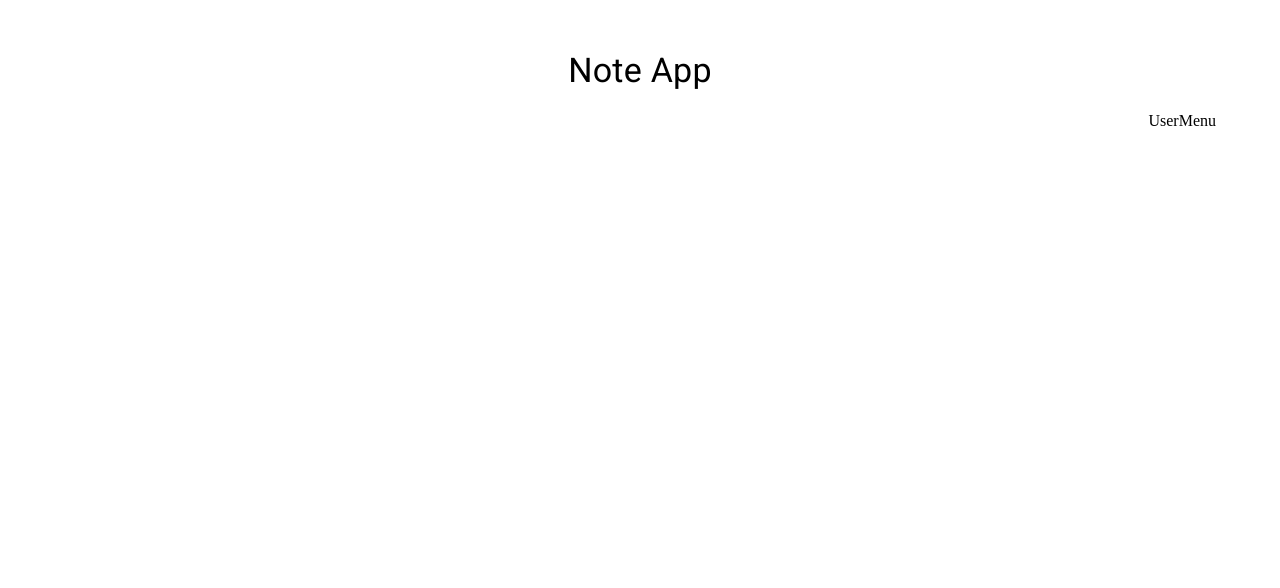
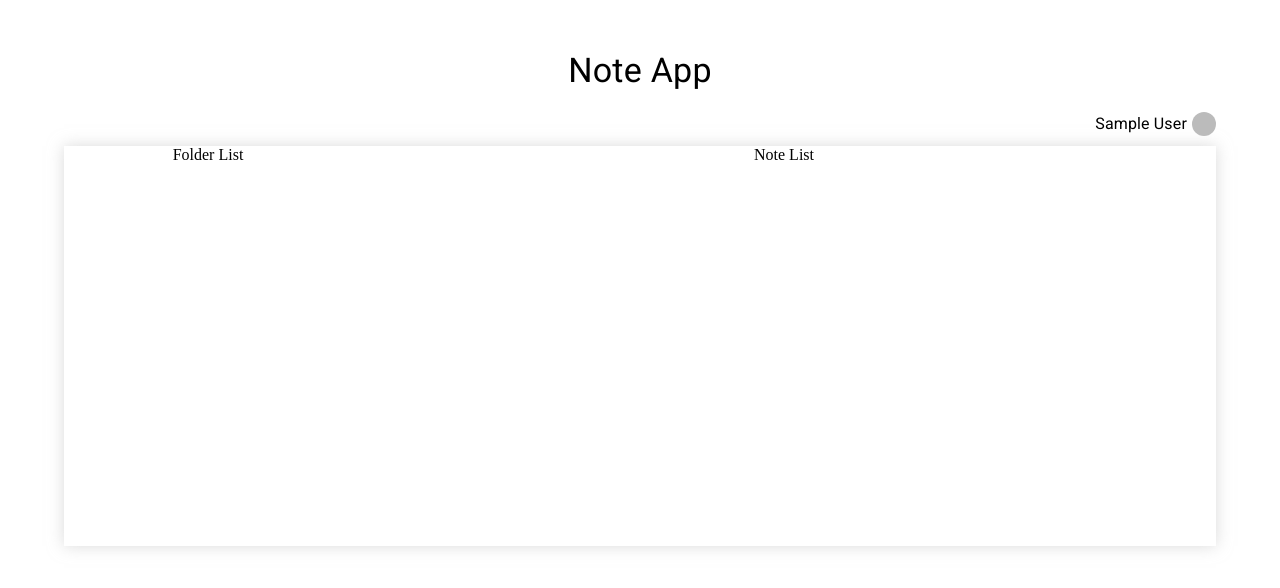
Before and after one commit to TienDao520/NoteApp_GraphQL, a React (Vite) app: page / in a window 1280 px wide. Shown: the top 588 px of the page. Built offline with nearby package versions, Linux system fonts and the light colour scheme; no server answers; sample sign-in values are in the browser's storage.

Commit message:
Added Grid layout for Home page

```diff
--- a/src/components/UserMenu.jsx
+++ b/src/components/UserMenu.jsx
@@ -1,5 +1,48 @@
+import { Avatar, Menu, MenuItem, Typography } from '@mui/material';
+import { Box } from '@mui/system';
 import React from 'react';
+import { useContext, useState } from 'react';
+import { AuthContext } from '../context/AuthProvider';
 
 export default function UserMenu() {
-  return <div>UserMenu</div>;
+  const {
+    user: { displayName, photoURL, auth },
+  } = useContext(AuthContext);
+  const [anchorEl, setAnchorEl] = useState(null);
+  // const [open, setOpen] = useState(false);
+  // console.log({ user });
+
+  const open = Boolean(anchorEl);
+
+  const handleLogout = () => {
+    auth.signOut();
+  };
+
+  const handleClose = () => {
+    setAnchorEl(null);
+  };
+
+  const handleClick = (e) => {
+    setAnchorEl(e.currentTarget);
+  };
+  return (
+    <>
+      <Box sx={{ display: 'flex' }} onClick={handleClick}>
+        <Typography>{displayName}</Typography>
+        <Avatar
+          alt='avatar'
+          src={photoURL}
+          sx={{ width: 24, height: 24, marginLeft: '5px' }}
+        />
+      </Box>
+      <Menu
+        id='basic-menu'
+        anchorEl={anchorEl}
+        open={open}
+        onClose={handleClose}
+      >
+        <MenuItem onClick={handleLogout}>Logout</MenuItem>
+      </Menu>
+    </>
+  );
 }
--- a/src/context/AuthProvider.jsx
+++ b/src/context/AuthProvider.jsx
@@ -1,5 +1,5 @@
-import React, { createContext, useEffect } from 'react';
-import { useState } from 'react';
+import React, { createContext, useEffect, useState } from 'react';
+
 import { getAuth } from 'firebase/auth';
 import { useNavigate } from 'react-router-dom';
 
@@ -18,7 +18,7 @@ export default function AuthProvider({ children }) {
       //If user.uid is there state user will be change and share to all components in app
       if (user?.uid) {
         setUser(user);
-        localStorage.setItem('access_token', user.accessToken);
+        localStorage.setItem('accessToken', user.accessToken);
         return;
       }
 
--- a/src/pages/Home.jsx
+++ b/src/pages/Home.jsx
@@ -1,4 +1,4 @@
-import { Typography } from '@mui/material';
+import { Grid, Typography } from '@mui/material';
 import { Box } from '@mui/system';
 import React from 'react';
 import UserMenu from '../components/UserMenu';
@@ -12,6 +12,19 @@ export default function Home() {
       <Box sx={{ display: 'flex', justifyContent: 'right', mb: '10px' }}>
         <UserMenu />
       </Box>
+      <Grid
+        container
+        sx={{ height: '50vh', boxShadow: '0 0 15px 0 rgb(193 193 193 / 60%)' }}
+      >
+        <Grid item xs={3} sx={{ height: '100%' }}>
+          {/* <FolderList folders={folders} /> */}
+          <p>Folder List</p>
+        </Grid>
+        <Grid item xs={9} sx={{ height: '100%' }}>
+          {/* <Outlet /> */}
+          <p>Note List</p>
+        </Grid>
+      </Grid>
     </>
   );
 }
--- a/src/pages/Login.jsx
+++ b/src/pages/Login.jsx
@@ -5,6 +5,7 @@ import { GoogleAuthProvider, getAuth, signInWithPopup } from 'firebase/auth';
 import { AuthContext } from '../context/AuthProvider';
 import { useContext } from 'react';
 import { useNavigate } from 'react-router-dom';
+import { useEffect } from 'react';
 
 export default function Login() {
   const auth = getAuth();
--- a/src/router/ProtectedRoute.jsx
+++ b/src/router/ProtectedRoute.jsx
@@ -1,11 +1,9 @@
 import React from 'react';
-import { Outlet, useNavigate } from 'react-router-dom';
+import { Outlet, Navigate } from 'react-router-dom';
 
-export default function ProtectedRoute() {
-  const navigate = useNavigate();
+export default function ProtectedRoute({ children }) {
   if (!localStorage.getItem('accessToken')) {
-    navigate('/login');
-    return;
+    return <Navigate to='/login' />;
   }
 
   return <Outlet />;
```
Also changed, not shown: src/components/FolderList.jsx (added).
